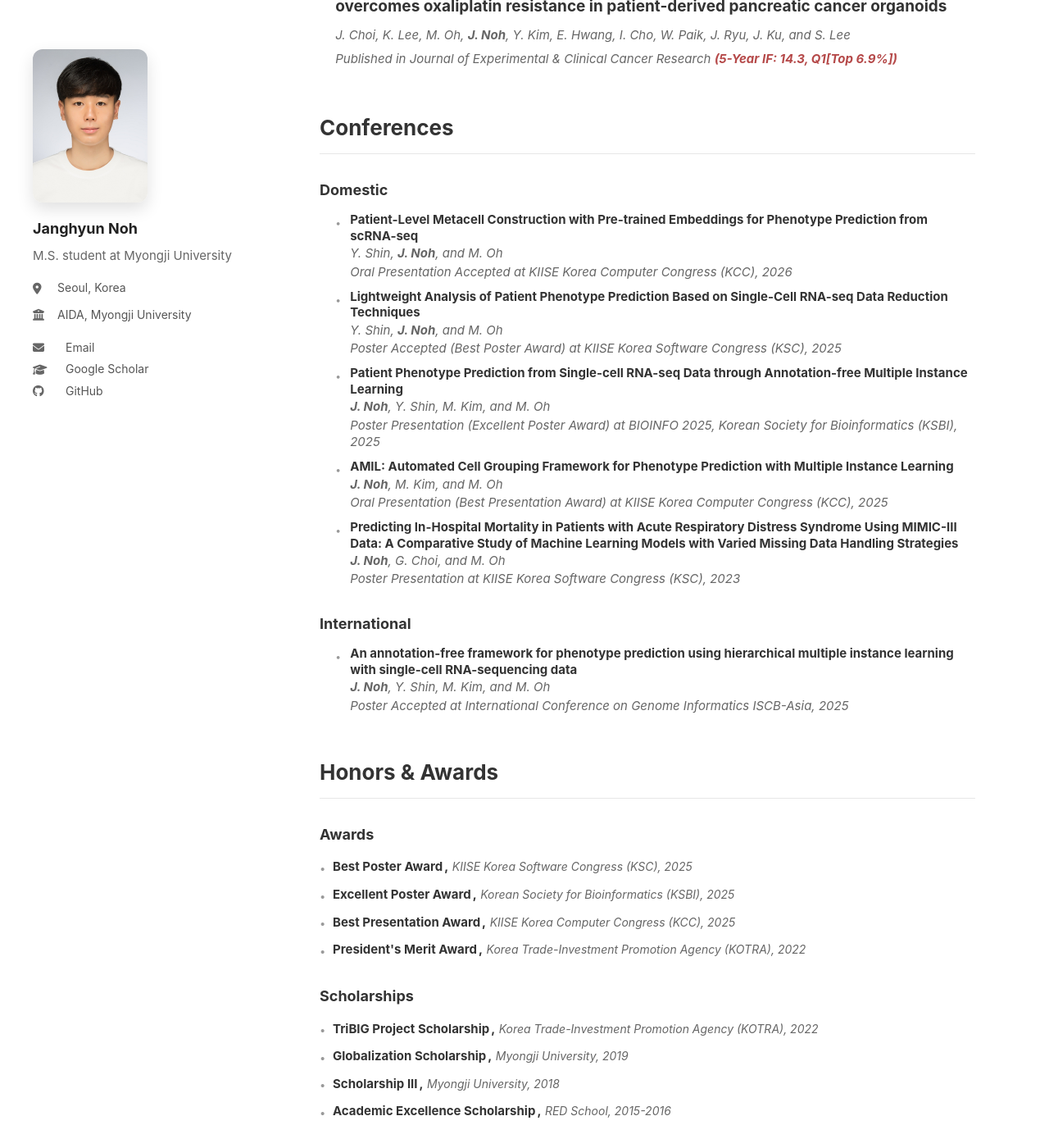
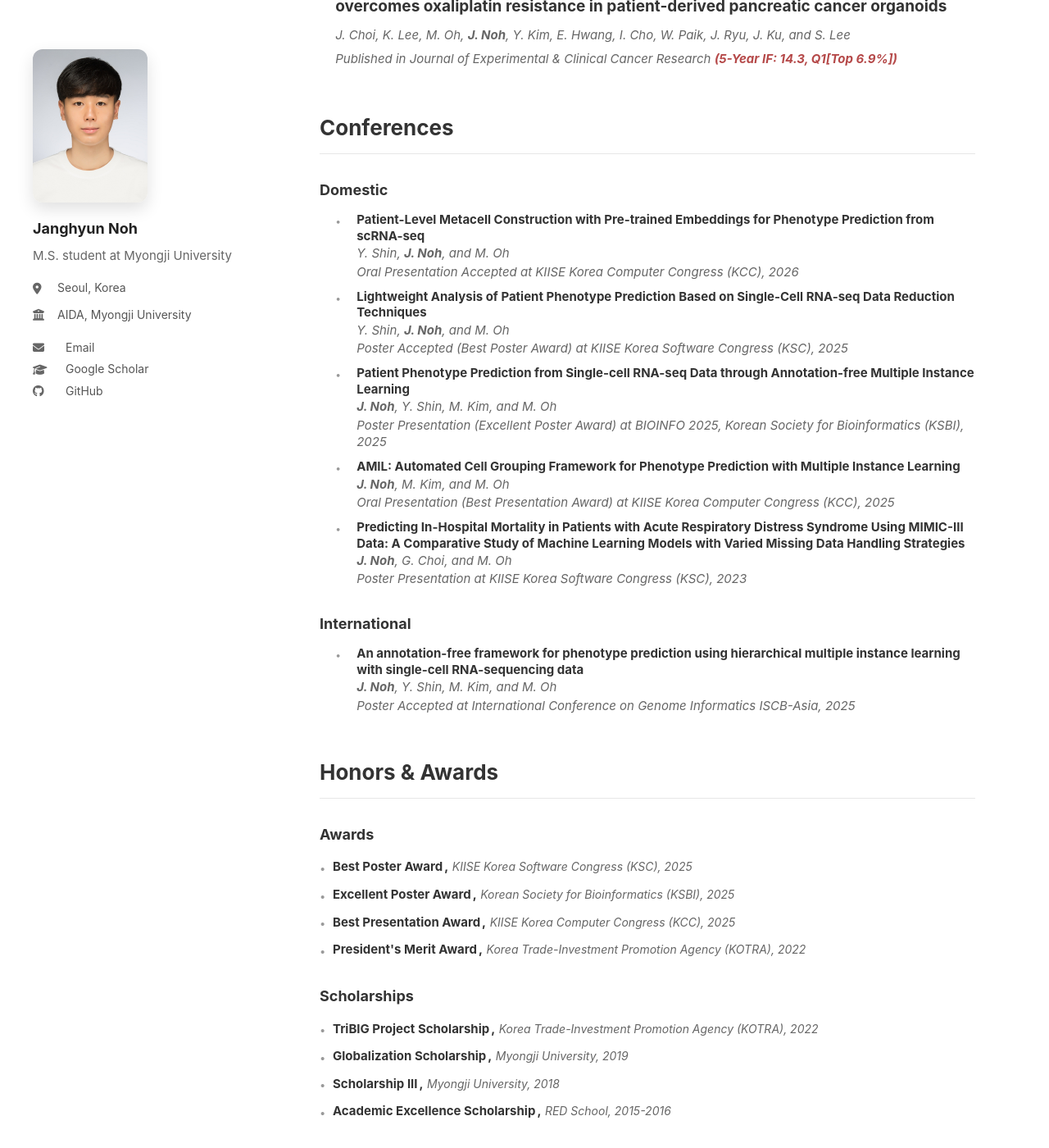
Before and after one commit to janghyunnoh/janghyunnoh.github.io, a Jekyll site: the page built from index.md, in a window 1280 px wide and 1400 px high, scrolled down 922 px. Shown: the whole window at 82% size. Built offline with Jekyll 4.4.1, drawn with Linux system fonts in a browser that asks for light colours.

Commit message:
Align conference subtext under title start with grid layout

```diff
--- a/assets/css/profile.css
+++ b/assets/css/profile.css
@@ -170,18 +170,28 @@ body {
 
 .main-content .conference-list > li {
     margin-bottom: 10px;
-    padding-left: 18px;
     position: relative;
     list-style: none;
+    display: grid;
+    grid-template-columns: 18px 1fr;
+    gap: 0 8px;
 }
 
 .main-content .conference-list > li::before {
     content: "•";
-    position: absolute;
+    position: relative;
     left: 0;
-    top: 0.3em;
+    top: 0.15em;
     color: #999;
     font-size: 12px;
+    grid-column: 1;
+    grid-row: 1 / span 3;
+}
+
+.main-content .conference-list strong,
+.main-content .conference-list .entry-authors,
+.main-content .conference-list .entry-venue {
+    grid-column: 2;
 }
 
 .main-content .conference-list strong {
```
